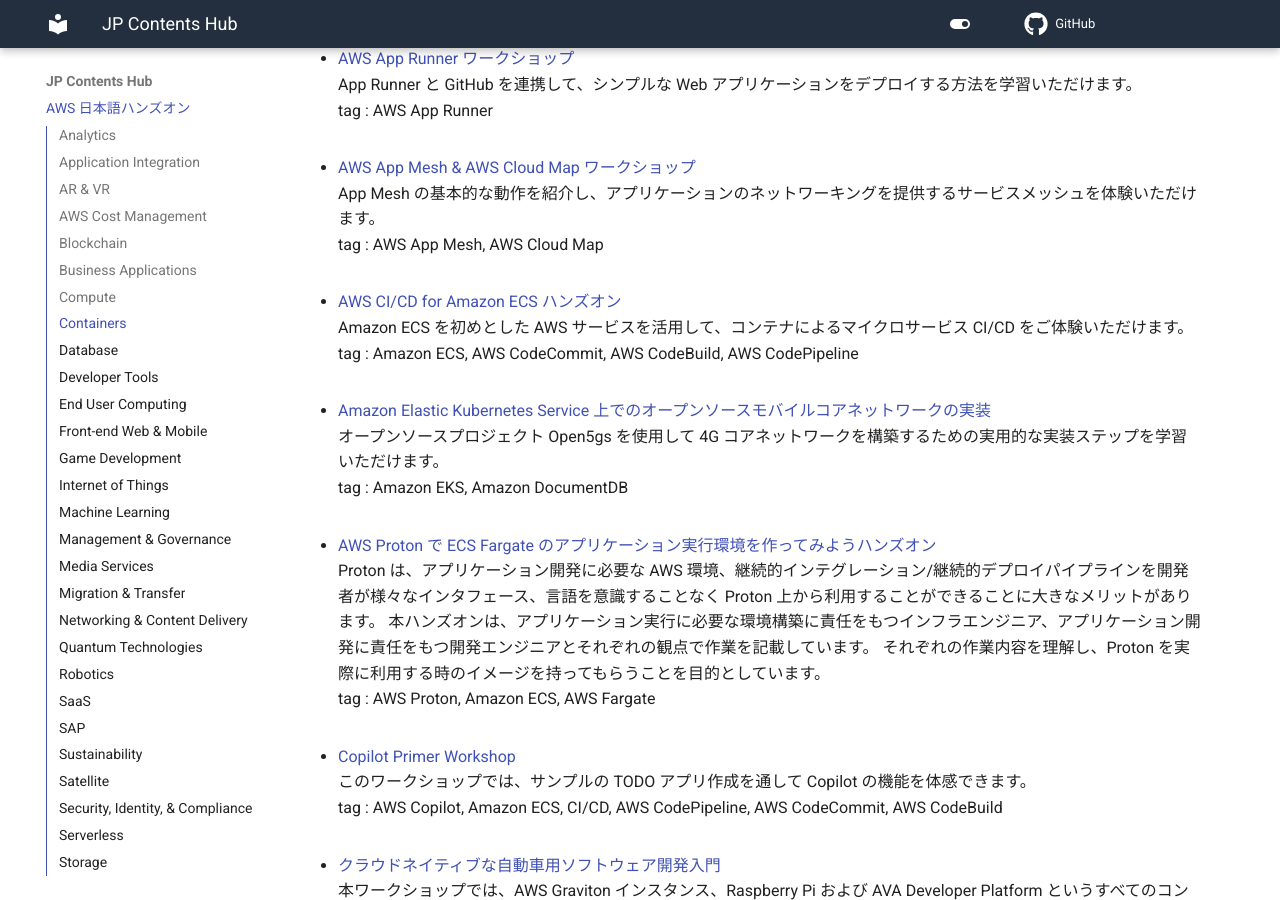
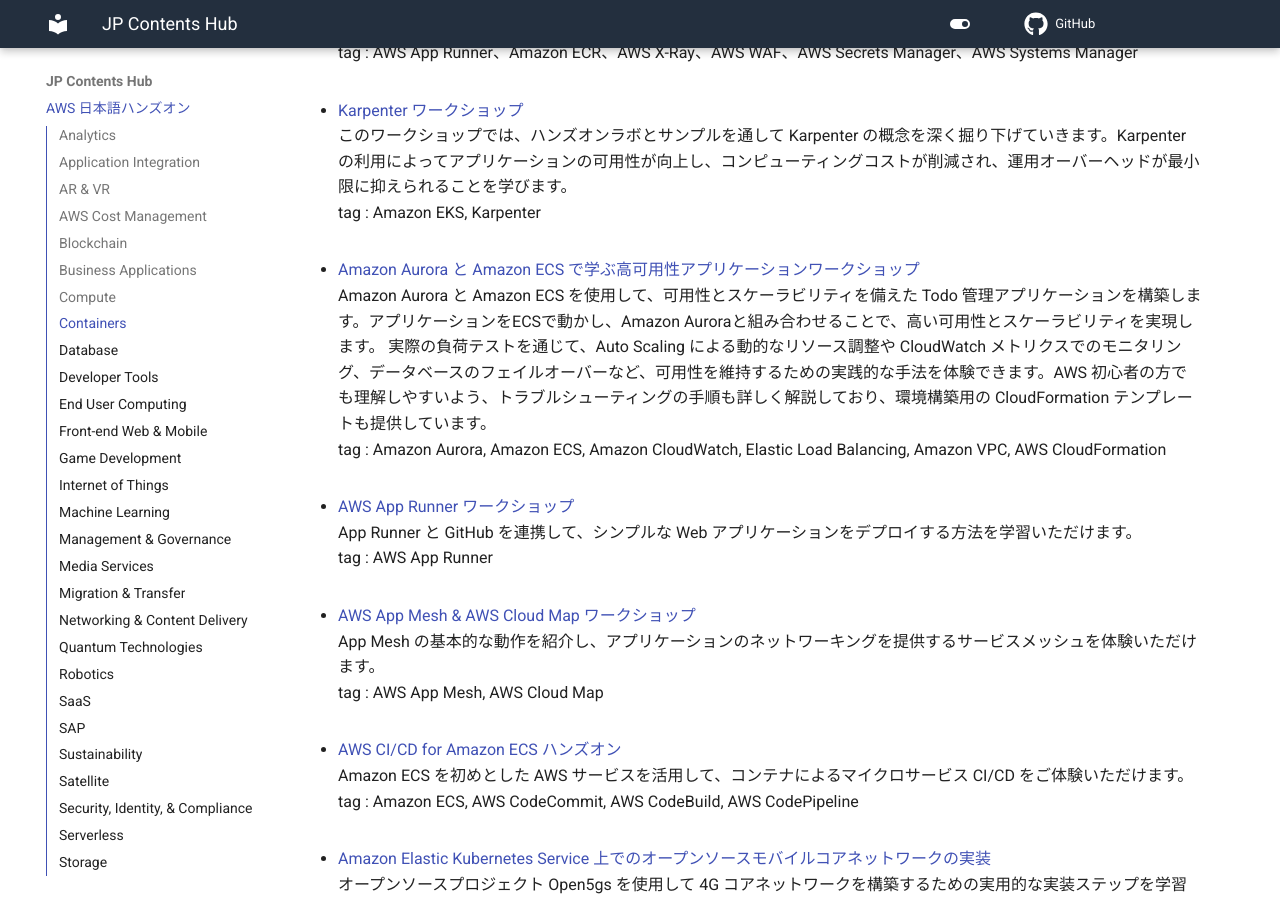
Before and after one commit to aws-samples/jp-contents-hub, an MkDocs documentation site: the page built from content/index.md, in a window 1280 px wide and 900 px high, scrolled down 11173 px. Built offline with MkDocs 1.6.1 and Material for MkDocs 9.7.7, drawn with Linux system fonts in a browser that asks for light colours; a script that is not in the unit is left out; comment, search, counter and statistics services are not loaded; some of the changed text lies outside the part shown.

Commit message:
add: 新規ハンズオンコンテンツ追加

```diff
--- a/content/index.md
+++ b/content/index.md
@@ -59,6 +59,10 @@
 - <a href="https://catalog.us-east-1.prod.workshops.aws/workshops/0360187d-4d94-4a16-887a-e83504cb435d/ja-JP" target="_blank" onclick="sendClickCount()" onauxclick="sendClickCount()">Athena SQL Bootcamp</a>
 本ワークショップ では、Amazon Athena を利用して、SQLの代表的なクエリ、Athena の使い方を学びます。本ワークショップは SQL を初めて扱う方を対象としています。ワークショップの所要時間は、全体で約 2 時間です。ワークショップ終了後、Amazon Athena の基本的な使い方と SQL の基本構文を理解することができます。
 tag : Athena
+
+- <a href="https://catalog.us-east-1.prod.workshops.aws/workshops/06dbe60c-3a94-463e-8ac2-18c7f85788d4/ja-JP" target="_blank" onclick="sendClickCount()" onauxclick="sendClickCount()">Amazon SageMaker ワークショップ</a>
+このワークショップでは、データ、分析、AIを統合した次世代の Amazon SageMaker を実践的に体験できます。SageMaker Unified Studio で提供される統合環境により、データサイエンティスト、エンジニア、アナリストなど様々な専門家がシームレスに協働し、データ分析を加速させる方法を学べます。データレイクからデータウェアハウスまでの統一アクセス、最先端のML/GenAIモデル開発、Amazon Bedrock を活用した生成AIアプリケーション構築など、エンドツーエンドの機能を一つのプラットフォームで体験できます。
+tag : Amazon SageMaker, AWS Lake Formation, AWS Glue
 
 - <a href="https://catalog.us-east-1.prod.workshops.aws/workshops/6aab407b-07d0-4a14-8a16-8ffac2f625b8/ja-JP/" target="_blank" onclick="sendClickCount()" onauxclick="sendClickCount()">QuickSight ワークショップ</a>
 QuickSight の埋め込み方法を学習頂けるワークショップです。
@@ -288,6 +292,10 @@
 - <a href="https://catalog.workshops.aws/karpenter/ja-JP" target="_blank" onclick="sendClickCount()" onauxclick="sendClickCount()">Karpenter ワークショップ</a>
 このワークショップでは、ハンズオンラボとサンプルを通して Karpenter の概念を深く掘り下げていきます。Karpenter の利用によってアプリケーションの可用性が向上し、コンピューティングコストが削減され、運用オーバーヘッドが最小限に抑えられることを学びます。
 tag : Amazon EKS, Karpenter
+
+- <a href="https://catalog.us-east-1.prod.workshops.aws/workshops/62b625f8-1b24-43df-96d9-96629bba85e7/ja-JP" target="_blank" onclick="sendClickCount()" onauxclick="sendClickCount()">Amazon Aurora と Amazon ECS で学ぶ高可用性アプリケーションワークショップ</a>
+Amazon Aurora と Amazon ECS を使用して、可用性とスケーラビリティを備えた Todo 管理アプリケーションを構築します。アプリケーションをECSで動かし、Amazon Auroraと組み合わせることで、高い可用性とスケーラビリティを実現します。 実際の負荷テストを通じて、Auto Scaling による動的なリソース調整や CloudWatch メトリクスでのモニタリング、データベースのフェイルオーバーなど、可用性を維持するための実践的な手法を体験できます。AWS 初心者の方でも理解しやすいよう、トラブルシューティングの手順も詳しく解説しており、環境構築用の CloudFormation テンプレートも提供しています。
+tag : Amazon Aurora, Amazon ECS, Amazon CloudWatch, Elastic Load Balancing, Amazon VPC, AWS CloudFormation
 
 - <a href="https://github.com/harunobukameda/AWS-App-Runner/blob/main/AWS%20App%20Runner%20%E3%83%AF%E3%83%BC%E3%82%AF%E3%82%B7%E3%83%A7%E3%83%83%E3%83%97.pdf" target="_blank" onclick="sendClickCount()" onauxclick="sendClickCount()">AWS App Runner ワークショップ</a>
 App Runner と GitHub を連携して、シンプルな Web アプリケーションをデプロイする方法を学習いただけます。
```
Also changed, not shown: README.md (+8 -0 lines), site/index.html, site/search/search_index.json, 1 other file.
